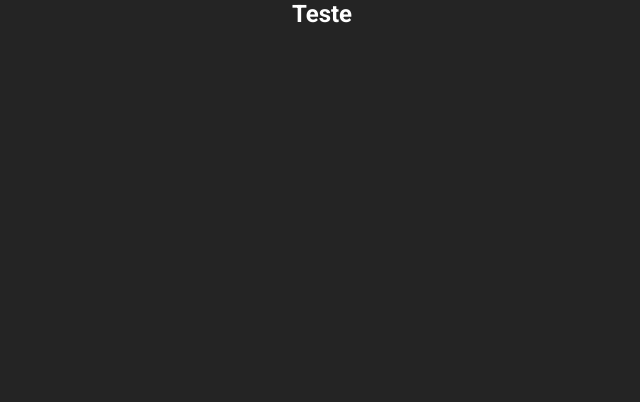
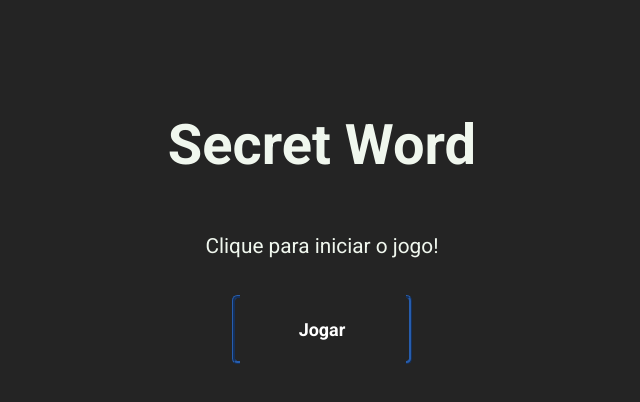
Before and after one commit to emersonjuunior/secret-word, a React app in the folder secret-word/: page / in a window 1280 px wide. Shown: the top 402 px of the page, without its empty margins (318-958 px from the left). Built offline with nearby package versions, Linux system fonts and the light colour scheme; the HTML template or start-up script is replaced by a standard one.

Commit message:
Css da pag inicial

```diff
--- a/secret-word/src/App.jsx
+++ b/secret-word/src/App.jsx
@@ -1,11 +1,12 @@
 import { useState } from 'react'
 import './App.css'
+import Home from "./components/Home"
 
 function App() {
   return (
     <>
      <div className="App">
-      <h2>Teste</h2>
+      <Home/>
      </div>
     </>
   )
--- /dev/null
+++ b/secret-word/src/components/Home.css
@@ -0,0 +1,58 @@
+.home h1 {
+    font-size: 3.5em;
+    margin: 2em auto 1em auto;
+}
+
+
+
+.home p {
+    font-size: 1.3em;
+    margin-bottom: 1.8em;
+}
+
+button {
+    width: 10em;
+    position: relative;
+    height: 3.8em;
+    border: 3px ridge #275DAD;
+    outline: none;
+    background-color: transparent;
+    color: white;
+    transition: 1s;
+    border-radius: 0.3em;
+    font-size: 18px;
+    font-weight: bold;
+    cursor: pointer;
+  }
+
+  button::after {
+    content: "";
+    position: absolute;
+    top: -10px;
+    left: 3%;
+    width: 95%;
+    height: 40%;
+    background-color: #242424;
+    transition: 0.5s;
+    transform-origin: center;
+  }
+
+  button::before {
+    content: "";
+    transform-origin: center;
+    position: absolute;
+    top: 80%;
+    left: 3%;
+    width: 95%;
+    height: 40%;
+    background-color: #242424;
+    transition: 0.5s;
+  }
+
+  button:hover::before, button:hover::after {
+    transform: scale(0)
+  }
+
+  button:hover {
+    box-shadow: inset 0px 0px 25px #275DAD;
+  }
--- /dev/null
+++ b/secret-word/src/components/Home.jsx
@@ -0,0 +1,13 @@
+import "./Home.css";
+
+const Home = () => {
+  return (
+    <div className="home">
+      <h1>Secret Word</h1>
+      <p>Clique para iniciar o jogo!</p>
+      <button>Jogar</button>
+    </div>
+  )
+}
+
+export default Home
--- a/secret-word/src/index.css
+++ b/secret-word/src/index.css
@@ -4,7 +4,7 @@
   margin: 0;
   padding: 0;
   box-sizing: border-box;
-  color: #FFF;
+  color: #F0F7EE;
   font-family: 'Roboto', sans-serif;
 }
 
```
